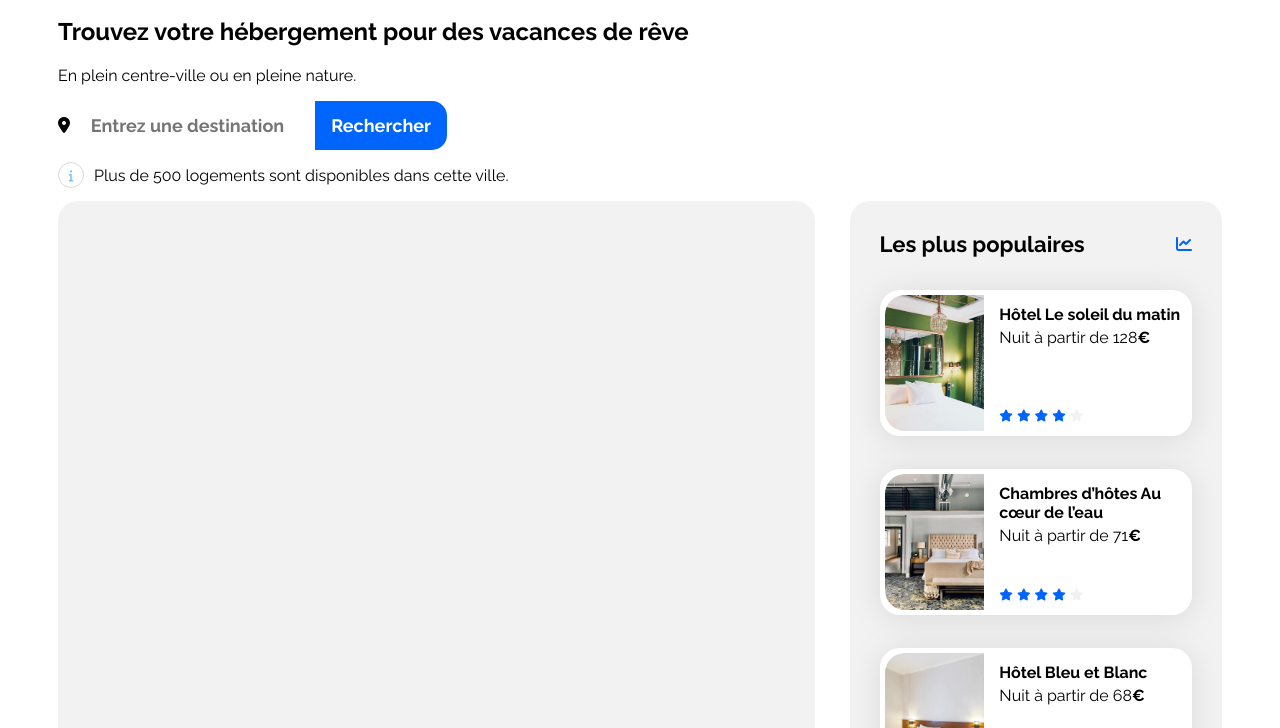
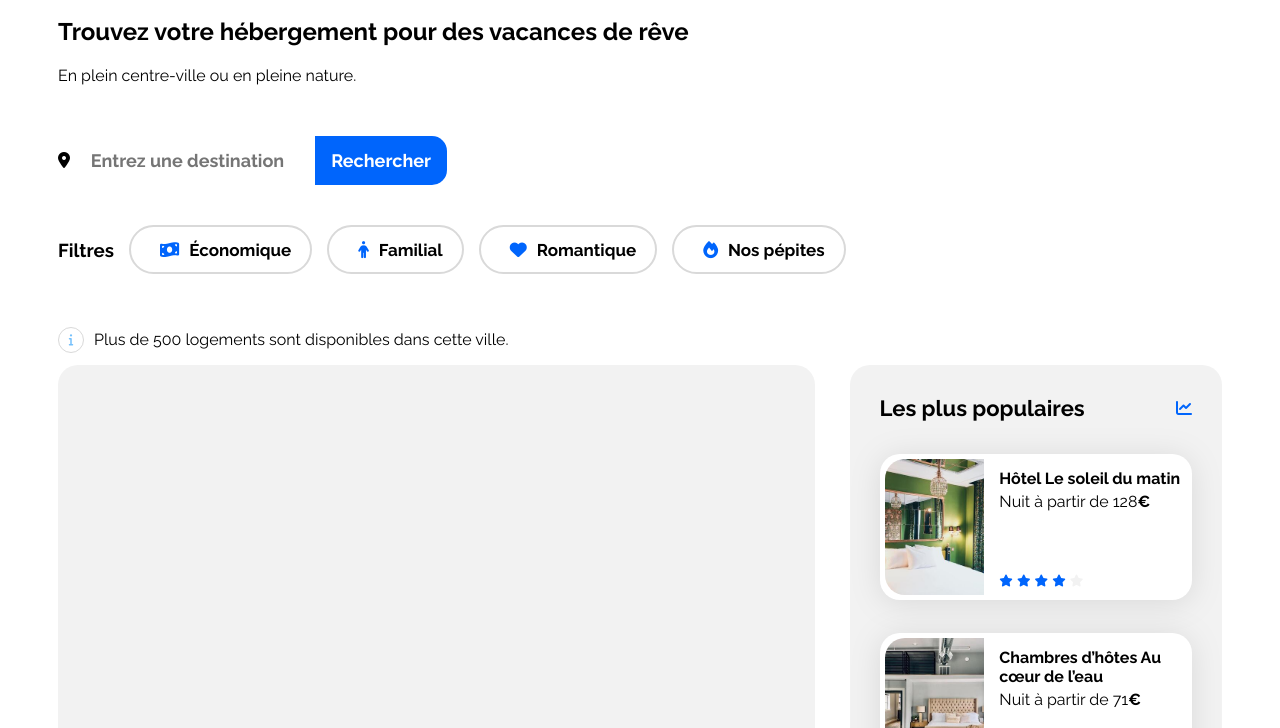
Before and after one commit to matrasit/Booki, a plain HTML site: page index.html in a window 1280 px wide. Shown: the part 72-800 px from the top of the page. Drawn offline with Linux system fonts and the light colour scheme.

Commit message:
integration la partie filtres

```diff
--- a/css/style.css
+++ b/css/style.css
@@ -165,6 +165,7 @@ nav a:hover{
 .search-section{
     display: flex;
     flex-direction: column;
+    gap: 35px;
 
 }
 .search-container, .info-container {
@@ -184,13 +185,12 @@ nav a:hover{
     width: 231px;
     height: 49px
 }
-button{
+#search-button{
     border: hidden;
     background-color: #0065FC;
     color: white;
     width: 132px;
     height: 49px;
-
     font-size: 18px;
     font-weight: 700;
     text-align: center;
@@ -215,7 +215,40 @@ button{
 
     display: none;
 }
+/* Section filtres */
+.filter-button{
 
+    background-color: white;
+    color: black;
+    font-size: 17px;
+    font-weight: 700;
+    text-align: center;
+
+    border-radius: 25px;
+    border: 2px solid #d9d9d9;
+    padding: 4px 19px 4px 19px;
+
+}
+.filter-container i{
+    color: #0065FC;
+    padding: 10px;
+
+
+}
+.filter-container{
+    display: flex;
+    align-items: center;
+    gap: 15px;
+}
+.filter-section{
+    display: flex;
+    align-items: center;
+
+    gap: 15px;
+}
+.filter-button:hover{
+    background-color: #deebff;
+}
 /* Le code ci-dessous correspond à la version responsive uniquement */
 
 /****** Media queries ***********/
--- a/index.html
+++ b/index.html
@@ -39,12 +39,18 @@
                         <label for="location" class="sr-only">Rechercher par ville</label>
                         <input type="search" name="location" id="location" placeholder="Entrez une destination">
 
-                        <button type="submit"> Rechercher <i class="fa-solid fa-magnifying-glass" id="loupe-icon" ></i></button>
+                        <button type="submit" id="search-button"> Rechercher <i class="fa-solid fa-magnifying-glass" id="loupe-icon" ></i></button>
 
                     </form>
                 </div>
-                <div>
-                    <!-- filtre par type d'hébergement -->
+                <div class="filter-section">
+                    <h3>Filtres</h3>
+                    <div class="filter-container">
+                        <button class="filter-button"><i class="fa-solid fa-money-bill-wave"></i>Économique</button>
+                        <button class="filter-button"><i class="fa-solid fa-person"></i>Familial</button>
+                        <button class="filter-button"><i class="fa-solid fa-heart"></i>Romantique</button>
+                        <button class="filter-button"><i class="fa-solid fa-fire"></i>Nos pépites</button>
+                    </div>
                 </div>
                 <div class="info-container">
                     <i class="fa-solid fa-info fa-xs" id="info-icon"></i>
```
